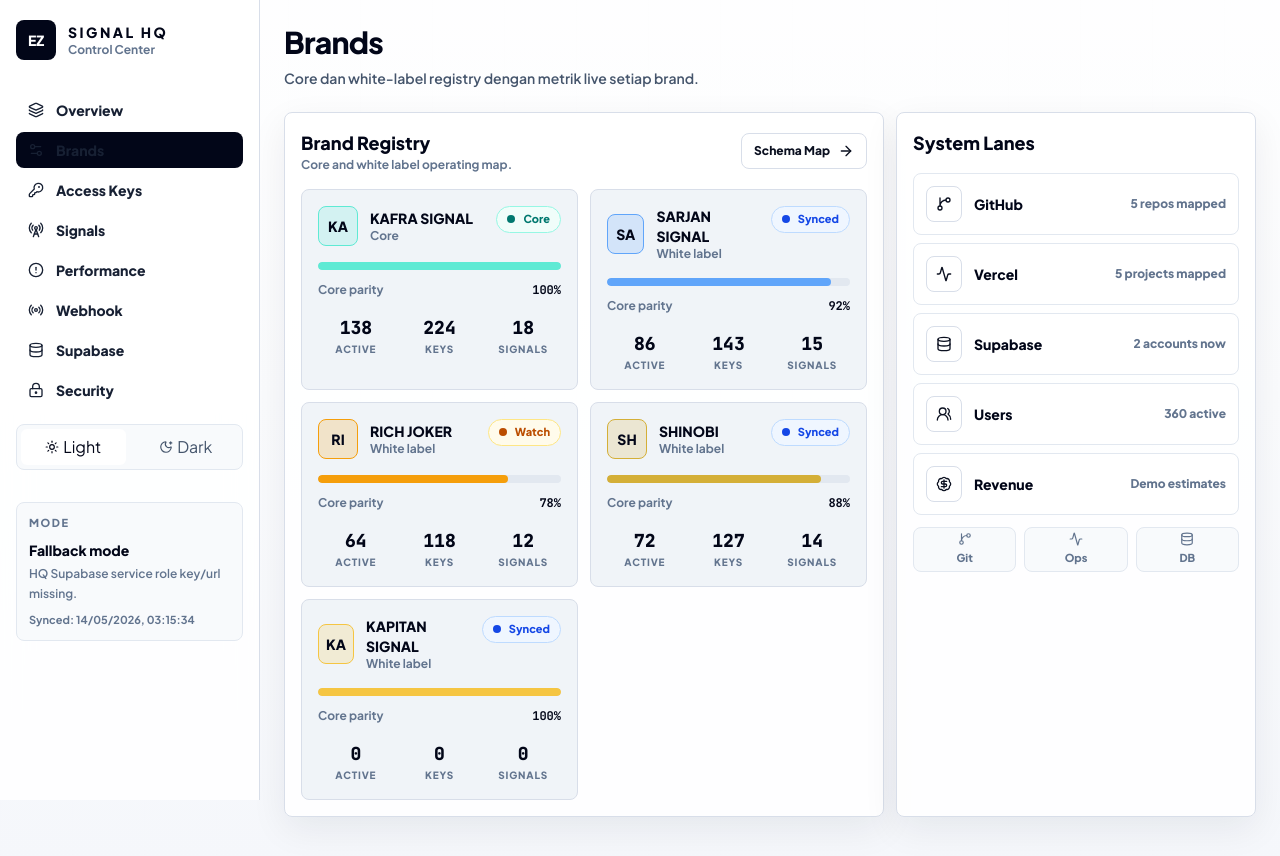
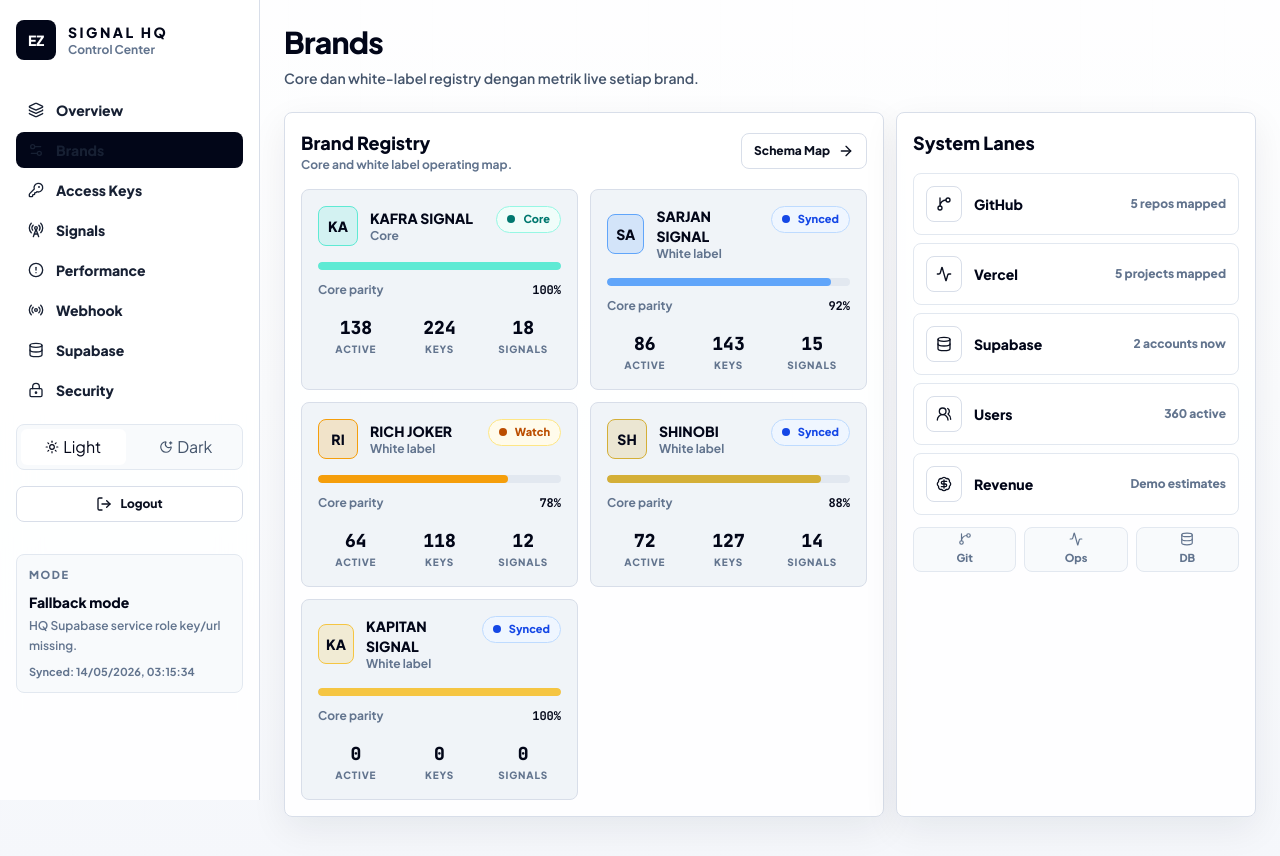
Before and after one commit to ezsignal/ezsignal, a Next.js app: page /brands in a window 1280 px wide. Shown: the top 856 px of the page. Built offline with nearby package versions, Linux system fonts and the light colour scheme; no server answers.

Commit message:
Add HQ logout button and reduce heavy ops dispatch on navigation

```diff
--- a/src/app/brands/[id]/page.tsx
+++ b/src/app/brands/[id]/page.tsx
@@ -37,7 +37,7 @@ export default async function BrandPage({
     notFound();
   }
 
-  const liveSnapshot = await getHqOverviewSnapshot();
+  const liveSnapshot = await getHqOverviewSnapshot({ dispatchOpsAlerts: false });
   const liveBrand = liveSnapshot?.brands[brand.id];
 
   const healthRows = [
--- a/src/app/brands/page.tsx
+++ b/src/app/brands/page.tsx
@@ -11,7 +11,7 @@ export const revalidate = 0;
 const fallbackTotals = totals();
 
 export default async function BrandsPage() {
-  const liveSnapshot = await getHqOverviewSnapshot();
+  const liveSnapshot = await getHqOverviewSnapshot({ dispatchOpsAlerts: false });
   const total = liveSnapshot?.totals ?? fallbackTotals;
   const lanes = systemLanes.map((lane) =>
     lane.label === "Users" ? { ...lane, value: `${total.activeUsers} active` } : lane,
--- /dev/null
+++ b/src/app/hq-logout-button.tsx
@@ -0,0 +1,24 @@
+"use client";
+
+import { useRouter } from "next/navigation";
+import { LogOut } from "lucide-react";
+import { useState } from "react";
+
+export default function HqLogoutButton() {
+  const router = useRouter();
+  const [loading, setLoading] = useState(false);
+
+  async function logout() {
+    setLoading(true);
+    await fetch("/api/hq/auth/logout", { method: "POST" });
+    router.push("/login");
+    router.refresh();
+  }
+
+  return (
+    <button type="button" onClick={() => void logout()} disabled={loading} className="text-button w-full justify-center">
+      <LogOut className="h-4 w-4" />
+      {loading ? "Signing out..." : "Logout"}
+    </button>
+  );
+}
--- a/src/app/hq-shell.tsx
+++ b/src/app/hq-shell.tsx
@@ -2,6 +2,7 @@ import Link from "next/link";
 import type { ReactNode } from "react";
 import HqNav from "@/app/hq-nav";
 import HqThemeToggle from "@/app/hq-theme-toggle";
+import HqLogoutButton from "@/app/hq-logout-button";
 import { getWebhookRuntimeMeta } from "@/lib/hqWebhookRuntime";
 
 export default async function HqShell({
@@ -35,6 +36,9 @@ export default async function HqShell({
         <div className="mt-4">
           <HqThemeToggle />
         </div>
+        <div className="mt-2">
+          <HqLogoutButton />
+        </div>
 
         <div className="mt-8 rounded-lg border border-slate-200 bg-slate-50 p-3">
           <p className="text-[11px] font-black uppercase tracking-[0.14em] text-slate-500">
--- a/src/app/page.tsx
+++ b/src/app/page.tsx
@@ -14,7 +14,7 @@ const fallbackTotals = totals();
 const phasePercent = migrationProgress();
 
 export default async function Home() {
-  const liveSnapshot = await getHqOverviewSnapshot();
+  const liveSnapshot = await getHqOverviewSnapshot({ dispatchOpsAlerts: true });
   const total = liveSnapshot?.totals ?? fallbackTotals;
   const overview = liveSnapshot?.overview ?? {
     newUsersToday: 0,
--- a/src/lib/hqOverview.ts
+++ b/src/lib/hqOverview.ts
@@ -459,7 +459,7 @@ async function loadBrandMetrics(
   };
 }
 
-export async function getHqOverviewSnapshot(): Promise<HqOverviewSnapshot | null> {
+export async function getHqOverviewSnapshot(options?: { dispatchOpsAlerts?: boolean }): Promise<HqOverviewSnapshot | null> {
   const supabase = getSupabaseClient();
   if (!supabase) return null;
 
@@ -468,7 +468,9 @@ export async function getHqOverviewSnapshot(): Promise<HqOverviewSnapshot | null
 
   try {
     const opsAlerts = await loadOpsAlerts(supabase);
-    await dispatchOpsAlertsToTelegram(supabase, opsAlerts);
+    if (options?.dispatchOpsAlerts) {
+      await dispatchOpsAlertsToTelegram(supabase, opsAlerts);
+    }
 
     const metricsEntries = await Promise.all(
       brands.map(async (brand) => [brand.id, await loadBrandMetrics(supabase, brand.id, todayStartIso)] as const),
```
